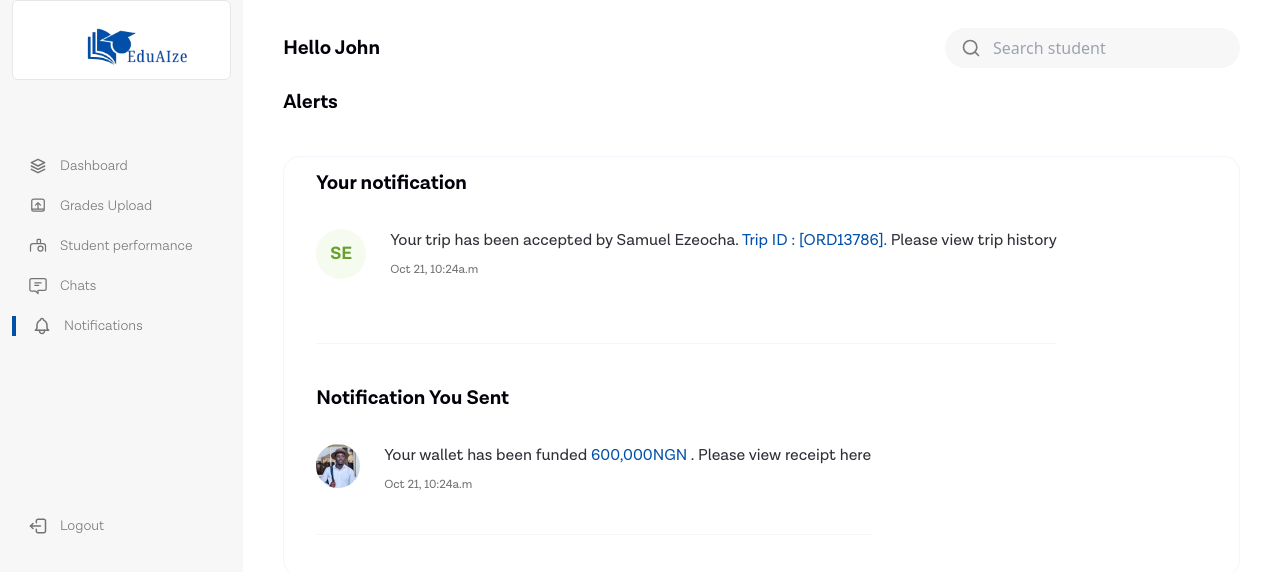
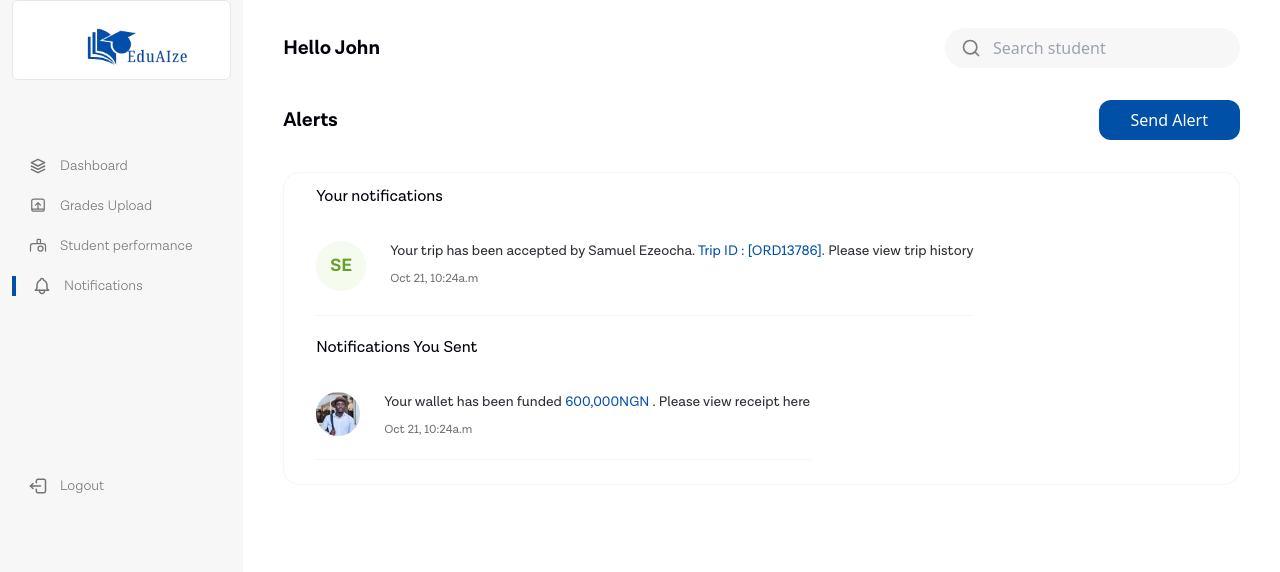
Before and after one commit to olaniyansheyi/eduaize, a Nuxt app: page /teacher/notifications in a window 1280 px wide. Shown: the top 572 px of the page. Built offline with nearby package versions, Linux system fonts and the light colour scheme.

Commit message:
new feature

```diff
--- a/layouts/teacher.vue
+++ b/layouts/teacher.vue
@@ -105,40 +105,7 @@
             Student performance
           </span>
         </NuxtLink>
-        <NuxtLink
-          href="/teacher/chats"
-          class="w-full flex items-center gap-x-3 px-4"
-        >
-          <svg
-            xmlns="http://www.w3.org/2000/svg"
-            fill="none"
-            viewBox="0 0 24 24"
-            stroke-width="1.5"
-            stroke="currentColor"
-            class="w-5 h-5"
-            :class="[
-              $route.path == '/teacher/chats'
-                ? 'text-[#0050A8]'
-                : 'text-[#737373]',
-            ]"
-          >
-            <path
-              stroke-linecap="round"
-              stroke-linejoin="round"
-              d="M8.25 8.25h7.5m-7.5 3h4.5M12 21l-3-3H4.5A2.25 2.25 0 012.25 15V5.25A2.25 2.25 0 014.5 3h15A2.25 2.25 0 0121.75 5.25V15a2.25 2.25 0 01-2.25 2.25H12z"
-            />
-          </svg>
-          <span
-            :class="[
-              $route.path == '/notifications'
-                ? 'text-[#0050A8]'
-                : 'text-[#737373]',
-            ]"
-            class="Grotesque-Light text-xs sm:text-[14px]"
-          >
-            Chats
-          </span>
-        </NuxtLink>
+
         <NuxtLink
           href="/teacher/notifications"
           class="w-full flex items-center gap-x-3 px-4"
--- a/pages/teacher/grades.vue
+++ b/pages/teacher/grades.vue
@@ -79,27 +79,66 @@
             />
           </div>
 
+          <h1 class="Grotesque-Regular text-md text-[#737373]">
+            List Subjects Assigned To You
+          </h1>
+
           <div
-            class="w-full flex justify-between items-center sm:gap-x-0 gap-x-5"
+            class="w-full flex justify-between items-center sm:gap-x-0 gap-x-5 flex-wrap"
           >
-            <div class="">
+            <div class="sm:w-auto w-[46%]">
               <label class="Grotesque-Regular text-md text-[#010109]">
-                Student ID
+                Math
               </label>
 
               <input
                 type="text"
                 class="custom-select w-full bg-[#F9F9FC] border-[1px] border-[#2F2B43]/10 h-[50px] px-3 rounded-lg flex items-center justify-between outline-none mb-2 mt-1"
+                placeholder="Grade/100"
               />
             </div>
-            <div class="">
+            <div class="sm:w-auto w-[46%]">
               <label class="Grotesque-Regular text-md text-[#010109]">
-                Subject
+                English
               </label>
 
               <input
                 type="text"
                 class="custom-select w-full bg-[#F9F9FC] border-[1px] border-[#2F2B43]/10 h-[50px] px-3 rounded-lg flex items-center justify-between outline-none mb-2 mt-1"
+                placeholder="Grade/100"
+              />
+            </div>
+            <div class="sm:w-auto w-[46%]">
+              <label class="Grotesque-Regular text-md text-[#010109]">
+                Basic Tech
+              </label>
+
+              <input
+                type="text"
+                class="custom-select w-full bg-[#F9F9FC] border-[1px] border-[#2F2B43]/10 h-[50px] px-3 rounded-lg flex items-center justify-between outline-none mb-2 mt-1"
+                placeholder="Grade/100"
+              />
+            </div>
+            <div class="sm:w-auto w-[46%]">
+              <label class="Grotesque-Regular text-md text-[#010109]">
+                Economics
+              </label>
+
+              <input
+                type="text"
+                class="custom-select w-full bg-[#F9F9FC] border-[1px] border-[#2F2B43]/10 h-[50px] px-3 rounded-lg flex items-center justify-between outline-none mb-2 mt-1"
+                placeholder="Grade/100"
+              />
+            </div>
+            <div class="sm:w-auto w-[46%]">
+              <label class="Grotesque-Regular text-md text-[#010109]">
+                Agric
+              </label>
+
+              <input
+                type="text"
+                class="custom-select w-full bg-[#F9F9FC] border-[1px] border-[#2F2B43]/10 h-[50px] px-3 rounded-lg flex items-center justify-between outline-none mb-2 mt-1"
+                placeholder="Grade/100"
               />
             </div>
           </div>
@@ -109,7 +148,7 @@
           >
             <div class="">
               <label class="Grotesque-Regular text-md text-[#010109]">
-                Grade/100
+                Student ID
               </label>
 
               <input
--- a/pages/teacher/notifications.vue
+++ b/pages/teacher/notifications.vue
@@ -1,19 +1,25 @@
 <template>
   <div class="w-full lg:gap-x-6">
-    <div class="w-full text-left pt-5 pb-10">
+    <div class="w-full text-left mt-8 pb-8 flex justify-between items-center">
       <h1 class="Grotesque-Bold text-xl text-[#010109]">Alerts</h1>
+      <button
+        class="bg-[#0050A8] text-white whitespace-nowrap px-3 md:px-8 rounded-xl py-2"
+        @click="handleIsOpen"
+      >
+        Send Alert
+      </button>
     </div>
 
     <div
-      class="w-full border-[1px] border-[#F4F4FB] rounded-2xl px-8 flex flex-col items-start justify-start pt-3 pb-10"
+      class="w-full border-[1px] border-[#F4F4FB] rounded-2xl px-8 flex flex-col items-start justify-start pt-3 pb-6"
     >
       <!-- Your notifications -->
 
       <div
-        class="flex flex-col justify-start items-center gap-y-8 border-b-[1px] border-b-[#F4F4FB] pb-16"
+        class="flex flex-col justify-start items-center gap-y-8 border-b-[1px] border-b-[#F4F4FB] pb-6"
       >
-        <h1 class="Grotesque-Bold text-xl text-[hsl(240,80%,2%)] me-auto">
-          Your notification
+        <h1 class="Grotesque-Regular text-md text-[#010109] me-auto">
+          Your notifications
         </h1>
         <div class="w-full flex justify-start items-center gap-y-11 flex-col">
           <div
@@ -26,7 +32,7 @@
             </div>
 
             <div class="flex flex-col items-start justify-start gap-y-2">
-              <h3 class="Grotesque-Regular text-[16px] text-[hsl(240,8%,20%)]">
+              <h3 class="Grotesque-Regular text-[14px] text-[hsl(240,8%,20%)]">
                 Your trip has been accepted by Samuel Ezeocha.<span
                   class="text-[#0050AB]"
                 >
@@ -46,10 +52,10 @@
       <!-- notification you sent -->
 
       <div
-        class="flex flex-col justify-start items-center gap-y-8 border-b-[1px] border-b-[#F4F4FB] py-10"
+        class="flex flex-col justify-start items-center gap-y-8 border-b-[1px] border-b-[#F4F4FB] py-5"
       >
-        <h1 class="Grotesque-Bold text-xl text-[hsl(240,80%,2%)] me-auto">
-          Notification You Sent
+        <h1 class="Grotesque-Regular text-md text-[#010109] me-auto">
+          Notifications You Sent
         </h1>
         <div class="w-full flex justify-start items-center gap-y-11 flex-col">
           <div
@@ -57,7 +63,7 @@
           >
             <img src="~/assets/img/avatar1.png" class="" />
             <div class="flex flex-col items-start justify-start gap-y-2">
-              <h3 class="Grotesque-Regular text-[16px] text-[hsl(240,8%,20%)]">
+              <h3 class="Grotesque-Regular text-[14px] text-[hsl(240,8%,20%)]">
                 Your wallet has been funded
                 <span class="text-[#0050AB]"> 600,000NGN </span> . Please view
                 receipt here
@@ -70,17 +76,108 @@
           </div>
         </div>
       </div>
+
+      <Modal v-model="isOpen">
+        <div class="w-full">
+          <div
+            class="flex flex-col gap-y-1 mb-3 justify-start items-start w-full"
+          >
+            <p class="Grotesque-Regular text-[16px] text-[#737373]">
+              Alert parent or school admin
+            </p>
+          </div>
+
+          <form class="w-full flex flex-col gap-y-4">
+            <div
+              class="select-container w-full"
+              :class="isOpenDropDown ? ' h-[10.5rem]' : ''"
+            >
+              <label class="Grotesque-Regular text-md text-[#010109]">
+                Select Recipient
+              </label>
+
+              <div
+                class="custom-select w-full bg-[#F9F9FC] border-[1px] border-[#2F2B43]/10 h-[50px] px-3 rounded-lg flex items-center justify-between cursor-pointer relative mb-2 mt-1"
+                @click="toggleDropdown"
+              >
+                <span>{{ selectedOption }}</span>
+                <img src="~/assets/img/icons/selectdown.png" class="" />
+              </div>
+
+              <ul
+                v-if="isOpenDropDown"
+                class="absolute left-0 top-[55%] w-full bg-white border-[1px] border-[#2F2B43]/10 rounded-lg shadow-lg z-10"
+              >
+                <li
+                  v-for="option in options"
+                  :key="option"
+                  class="px-3 py-2 hover:bg-[#F9F9FC] cursor-pointer"
+                  @click="selectOption(option)"
+                >
+                  {{ option }}
+                </li>
+              </ul>
+            </div>
+
+            <div v-if="selectedOption === 'parent'" class="w-full">
+              <label class="Grotesque-Regular text-md text-[#010109]">
+                Student ID
+              </label>
+
+              <input
+                type="text"
+                class="custom-select w-full bg-[#F9F9FC] border-[1px] border-[#2F2B43]/10 h-[50px] px-3 rounded-lg flex items-center justify-between outline-none mb-2 mt-1"
+                placeholder="Student Id"
+              />
+            </div>
+
+            <div class="w-full">
+              <label class="Grotesque-Regular text-md text-[#010109]">
+                Message
+              </label>
+
+              <textarea
+                type="text"
+                class="custom-select w-full bg-[#F9F9FC] border-[1px] border-[#2F2B43]/10 h-[87px] px-3 rounded-lg flex items-center justify-between outline-none mb-2 mt-1 py-3"
+              />
+            </div>
+
+            <button
+              type="submit"
+              class="w-ful py-3 bg-[#0050AB] text-white rounded-lg"
+              @click="handleIsOpen"
+            >
+              Alert
+            </button>
+          </form>
+        </div>
+      </Modal>
     </div>
   </div>
 </template>
-<script>
+<script setup>
 definePageMeta({
   layout: "teacher",
 });
 
-const toggleState = ref(false);
-const startDate = ref();
-const EndDate = ref();
+const isOpen = ref(false);
+const isOpenDropDown = ref(false);
+
+const handleIsOpen = () => {
+  isOpen.value = !isOpen.value;
+};
+
+const selectedOption = ref("parent");
+const options = ref(["parent", "School Admin"]);
+
+const toggleDropdown = () => {
+  isOpenDropDown.value = !isOpenDropDown.value;
+};
+
+const selectOption = (option) => {
+  selectedOption.value = option;
+  isOpenDropDown.value = false;
+};
 </script>
 
 <style scoped></style>
--- a/pages/teacher/student-performance/[id].vue
+++ b/pages/teacher/student-performance/[id].vue
@@ -110,6 +110,17 @@
     </div>
 
     <div
+      class="w-full bg-[#FFF3CD] text-[#856404] p-4 rounded-lg flex items-start"
+    >
+      <div>
+        <h3 class="font-bold text-xl pb-4">Performance Alert</h3>
+        <p class="text-sm tracking-wider">
+          {{ insightMessage }}
+        </p>
+      </div>
+    </div>
+
+    <div
       class="w-full my-5 flex justify-start lg:justify-between items-start flex-wrap gap-8 gap-y-12 px-4 sm:px-10"
     >
       <AttendanceChart :attendance="8" />
@@ -155,4 +166,24 @@ const chartOptionsPie = ref({
     legend: { position: "bottom" },
   },
 });
+
+const previousGrades = ref([75, 60, 50]);
+const attendanceRate = ref((8 / 12) * 100);
+
+const insightMessage = computed(() => {
+  const lastGrade = previousGrades.value[0]; // Most recent
+  const beforeLastGrade = previousGrades.value[1];
+
+  if (lastGrade < 50) {
+    return "⚠️ Student is at risk! Immediate improvement is needed.";
+  } else if (lastGrade < beforeLastGrade) {
+    return "📉 Performance has dropped compared to last term. Consider extra support.";
+  } else if (attendanceRate.value < 70) {
+    return "🚨 Low attendance detected! Encourage regular participation and Drop Alert for the student's Parent";
+  } else {
+    return "✅ Student is performing well. Keep up the good work!";
+  }
+});
 </script>
+
+<style></style>
```
